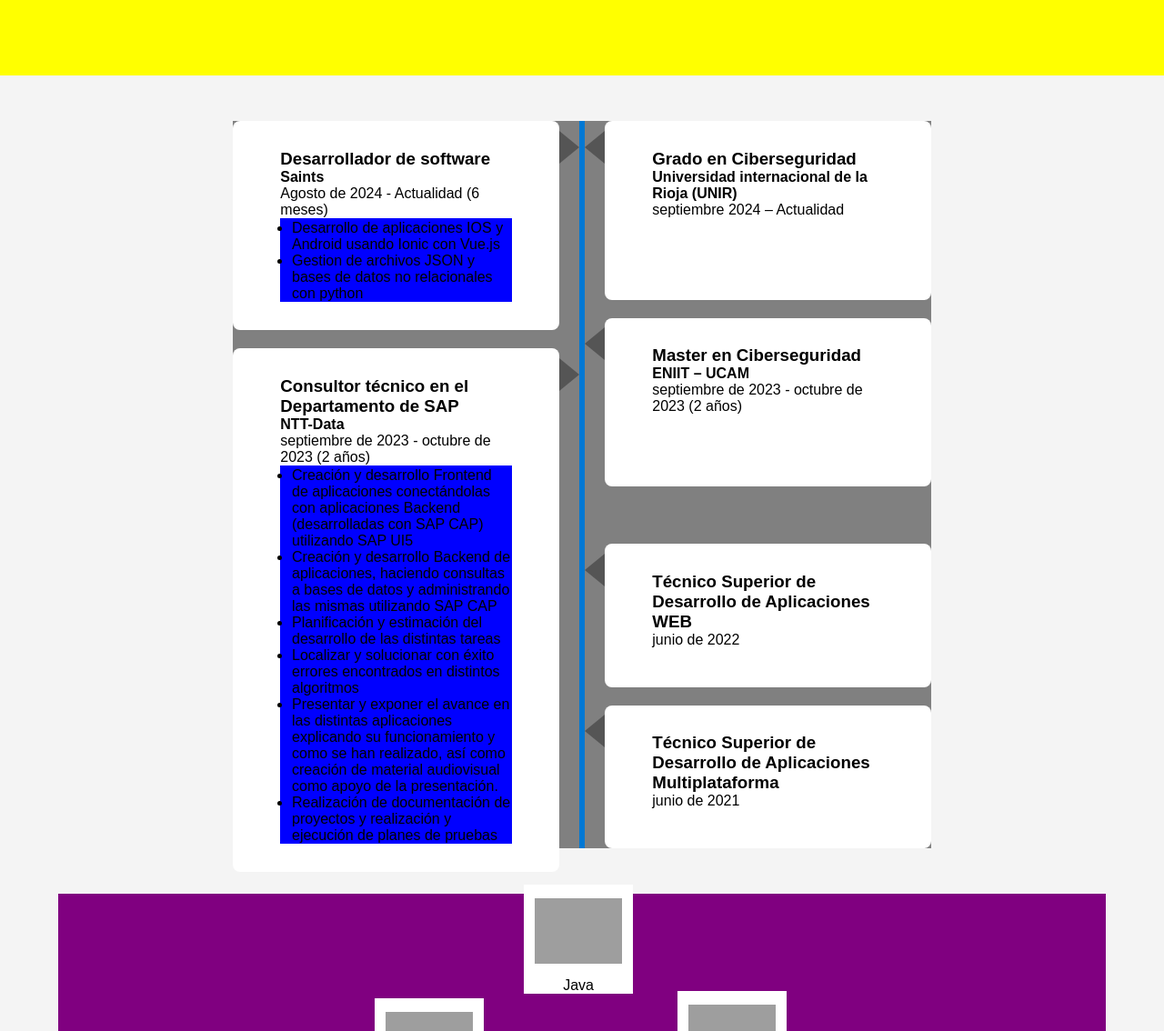
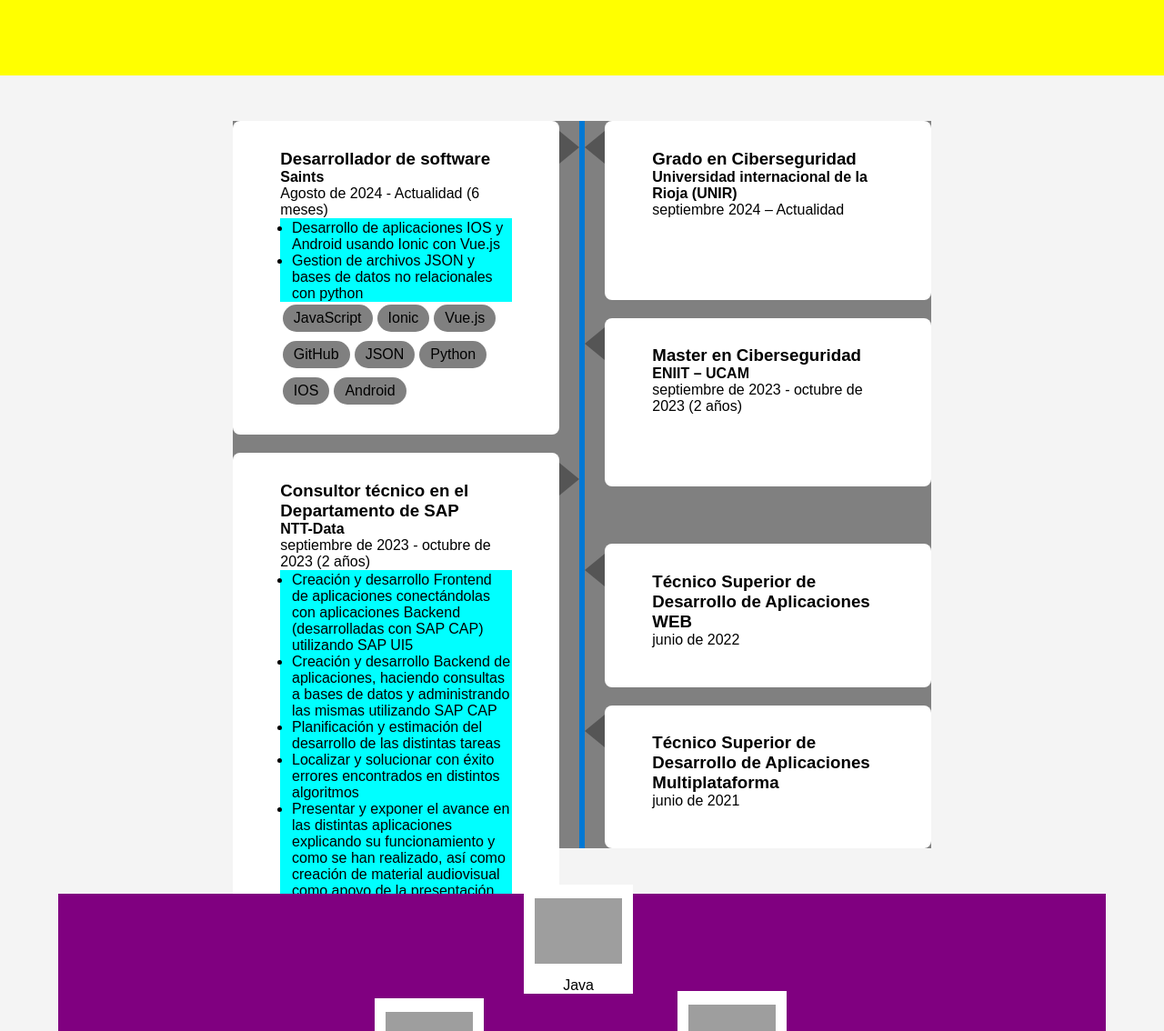
Before and after one commit to renedogj/Curriculum, a PHP site: page / in a window 1280 px wide. Shown: the part 717-1851 px from the top of the page at 91% size. Run offline with PHP 8.4, Linux system fonts and the light colour scheme; grey boxes are pictures that could not be loaded.

Commit message:
add list tecnologias experiencias

```diff
--- a/css/lenguajes.css
+++ b/css/lenguajes.css
@@ -1,4 +1,4 @@
-.lenguajesTecnologias{
+.divCirculosTecnologias{
 	background-color: purple;
 	position: relative;
 	width: 90%;
--- a/css/timeline.css
+++ b/css/timeline.css
@@ -112,8 +98,27 @@
 }
 
 .ulDescripcion{
-	background-color: blue;
+	background-color: cyan;
 	padding: 1% 0 0 5%;
+}
+
+.divTecnologias {
+	position: relative;
+	padding: 1%;
+	display: flex;
+	flex-direction: row;
+	flex-wrap: wrap;
+	justify-content: flex-start;
+	gap: 10px 5px;
+}
+
+.divTecnologias span {
+	background-color: grey;
+	position: relative;
+	padding: 1% 3%;
+	border-radius: 40%;
+	padding: 6px 12px;
+	border-radius: 25px;
 }
 
 
--- a/index.php
+++ b/index.php
@@ -20,7 +20,7 @@
 		<h1 class="h1-inicioNombre" id="h1-InicioNombre"></h1>
 		<!--<div class="div-inicioFoto"></div>-->
 	</div>
-	<div class="timeline">
+	<div class="timeline" id="timeline">
 		<div class="experiencia">
 			<div class="container experiencia-2">
 				<div class="content">
@@ -31,6 +31,16 @@
 						<li>Desarrollo de aplicaciones IOS y Android usando Ionic con Vue.js</li>
 						<li>Gestion de archivos JSON y bases de datos no relacionales con python</li>
 					</ul>
+					<div class="divTecnologias">
+						<span>JavaScript</span>
+						<span>Ionic</span>
+						<span>Vue.js</span>
+						<span>GitHub</span>
+						<span>JSON</span>
+						<span>Python</span>
+						<span>IOS</span>
+						<span>Android</span>
+					</div>
 				</div>
 			</div>
 			<div class="container experiencia-1">
@@ -50,6 +60,14 @@
 
 						<li>Realización de documentación de proyectos y realización y ejecución de planes de pruebas</li>
 					</ul>
+					<div class="divTecnologias">
+						<span>JavaScript</span>
+						<span>SAP UI5</span>
+						<span>SAP CAP</span>
+						<span>Git</span>
+						<span>JSON</span>
+						<span>SQL</span>
+					</div>
 				</div>
 			</div>
 			<div class="experiencia--1"></div>
@@ -60,6 +78,9 @@
 					<h3>Grado en Ciberseguridad</h3>
 					<h4>Universidad internacional de la Rioja (UNIR)</h4>
 					<p class="periodo">septiembre 2024 – Actualidad</p>
+					<div>
+						<span></span>
+					</div>
 				</div>
 			</div>
 			<div class="container formacion-3">
@@ -84,7 +105,7 @@
 			</div>
 		</div>
 	</div>
-	<div class="lenguajesTecnologias">
+	<div class="divCirculosTecnologias">
 		<div class="cicurloGrandre circuloFronted circuloLateral">
 			<div class="circuloCentral">
 				<h5>Lenguajes front-end</h5>
```
Also changed, not shown: other parts of css/timeline.css (+20 -34 lines).
